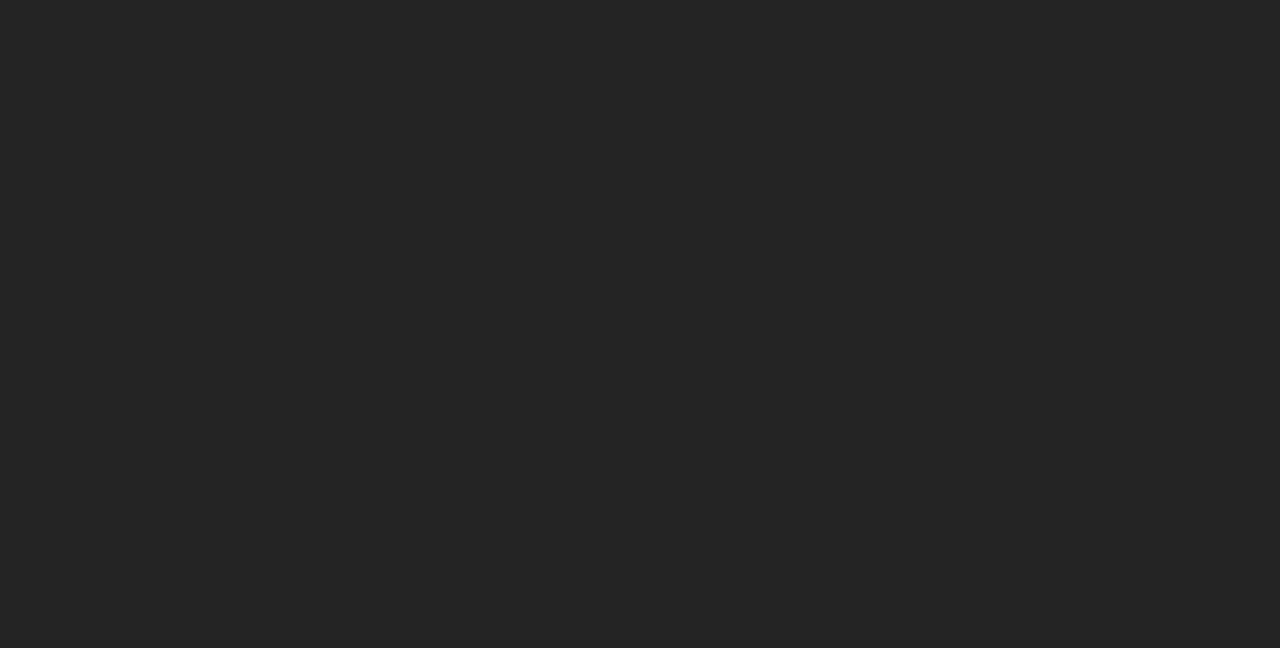
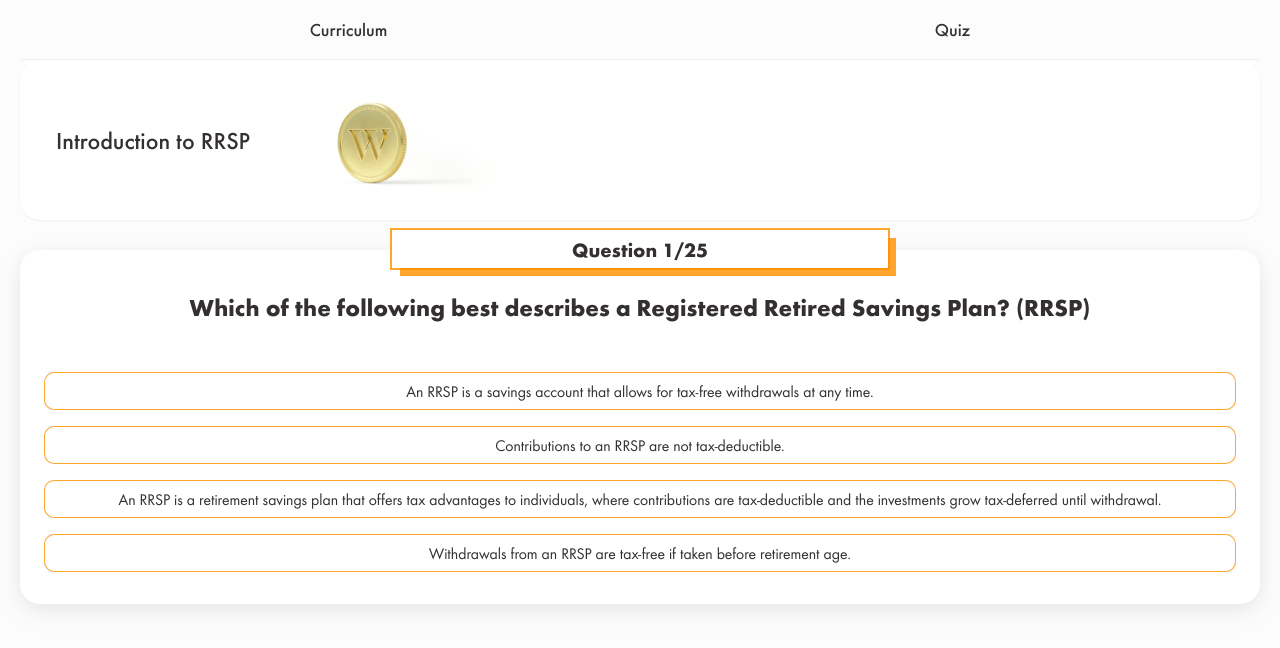
Before and after one commit to notaika/wealthsimple-industry-project, a React (Vite) app: page /resources/quiz in a window 1280 px wide. Shown: the top 648 px of the page. Built offline with nearby package versions, Linux system fonts and the light colour scheme.

Commit message:
feat: finished the quiz page and component

```diff
--- a/src/App.scss
+++ b/src/App.scss
@@ -1,7 +1,11 @@
 #root {
-  max-width: 1280px;
-  margin: 0 auto;
   text-align: center;
   height: 100vh;
   box-sizing: border-box;
 }
+
+* {
+  margin: 0;
+  padding: 0;
+  box-sizing: border-box;
+}
--- a/src/index.scss
+++ b/src/index.scss
@@ -4,14 +4,14 @@
   font-family: typography.$font-local, sans-serif;
   line-height: 1.5;
   font-weight: 400;
-
+  margin: 0;
+  padding: 0;
+  box-sizing: border-box;
   color-scheme: light dark;
   color: #33302f;
-  background-color: #242424;
-
+  background-color: #fcfcfc;
   font-synthesis: none;
   text-rendering: optimizeLegibility;
   -webkit-font-smoothing: antialiased;
   -moz-osx-font-smoothing: grayscale;
-  box-sizing: border-box;
 }
--- a/src/pages/QuizPage/QuizPage.jsx
+++ b/src/pages/QuizPage/QuizPage.jsx
@@ -1,9 +1,34 @@
-import React from 'react'
+import React from 'react';
+import { Link } from 'react-router-dom';
+import './QuizPage.scss'
 
 export default function QuizPage() {
   return (
-    <div>
+    <article className="quiz">
+        <nav className="quiz__header-nav">
+            <Link to='/resources/curriculum' className="quiz__link">Curriculum</Link>
+            <Link to='/resources/quiz' className="quiz__link">Quiz</Link>
+        </nav>
+        <div className="quiz__header">
+            <h1 className="quiz__header-title">Introduction to RRSP</h1>
+        </div>
 
-    </div>
+        <div className="quiz__container">
+            <div className="quiz__question-counter">
+                <h2 className="quiz__question-counter-text">Question 1/25</h2>
+            </div>
+            <div className="quiz__question">
+                <h2 className="quiz__question-text">Which of the following best describes a Registered Retired Savings Plan? (RRSP)</h2>
+            </div>
+            <div className="quiz__answers">
+                <ul className="quiz__answers-list">
+                    <li className="quiz__answers-item"><button className="quiz__answers-btn">An RRSP is a savings account that allows for tax-free withdrawals at any time.</button></li>
+                    <li className="quiz__answers-item"><button className="quiz__answers-btn">Contributions to an RRSP are not tax-deductible.</button></li>
+                    <li className="quiz__answers-item"><button className="quiz__answers-btn">An RRSP is a retirement savings plan that offers tax advantages to individuals, where contributions are tax-deductible and the investments grow tax-deferred until withdrawal.</button></li>
+                    <li className="quiz__answers-item"><button className="quiz__answers-btn">Withdrawals from an RRSP are tax-free if taken before retirement age.</button></li>
+                </ul>
+            </div>
+        </div>
+    </article>
   )
 }
--- a/src/pages/QuizPage/QuizPage.scss
+++ b/src/pages/QuizPage/QuizPage.scss
@@ -0,0 +1,86 @@
+@use '../../styles/partials/typography';
+
+.quiz {
+    height: 20%;
+    margin: 0 20px;
+
+    &__header {
+        background-image: url('../../assets/hero.jpeg');
+        background-color: white;
+        background-position-x: 220px;
+        background-size: contain;
+        background-repeat: no-repeat;
+        height: 100%;
+        display: flex;
+        align-items: center;
+        box-shadow: rgba(0, 0, 0, 0.05) 0px 1px 2px 0px;
+        border-radius: 20px;
+
+        &-title {
+            padding-left: 36px;
+            font-weight: 600;
+        }
+        &-nav {
+            display: flex;
+            justify-content: space-around;
+            padding: 16px;
+            border-bottom: 1px solid #f1f0f0;
+        }
+    }
+    &__link {
+        color: #33302f;
+        font-weight: 600;
+        text-decoration: none;
+        font-size: 18px;
+    }
+    &__container {
+        background-color: white;
+        margin-top: 30px;
+        box-shadow: rgba(17, 17, 26, 0.05) 0px 4px 16px, rgba(17, 17, 26, 0.05) 0px 8px 32px;
+        border-radius: 20px;
+        padding: 0 0 8px 0;
+    }
+    &__question {
+        &-text {
+            margin-bottom: 24px;
+        }
+        &-counter {
+            position: relative;
+            background-color: white;
+            top: -20px;
+            width: 40%;
+            margin: 0 auto;
+            padding: 0.25rem;
+            box-shadow: 0px 0px 0px 2px rgba(255,145,0,0.81),
+            8px 8px 0px 0px rgba(255,145,0,0.81);
+
+            &-text {
+                font-size: 20px;
+            }
+        }
+    }
+    &__answers {
+        padding: 0.5rem;
+
+        &-item {
+            list-style-type: none;
+            margin: 1rem;
+        }
+        &-btn {
+            width: 100%;
+            padding: 0.5rem;
+            font-size: 16px;
+            border-radius: 10px;
+            border: 1px solid rgba(255, 145, 0, 0.826);
+            font-family: typography.$font-local;
+            color: #33302f;
+            background-color: white;
+
+            &:hover {
+                cursor: pointer;
+                color: white;
+                background-color:rgba(255, 145, 0, 0.826);
+            }
+        }
+    }
+}
```
Also changed, not shown: src/assets/hero.jpeg (added), src/assets/hero.png (added).
